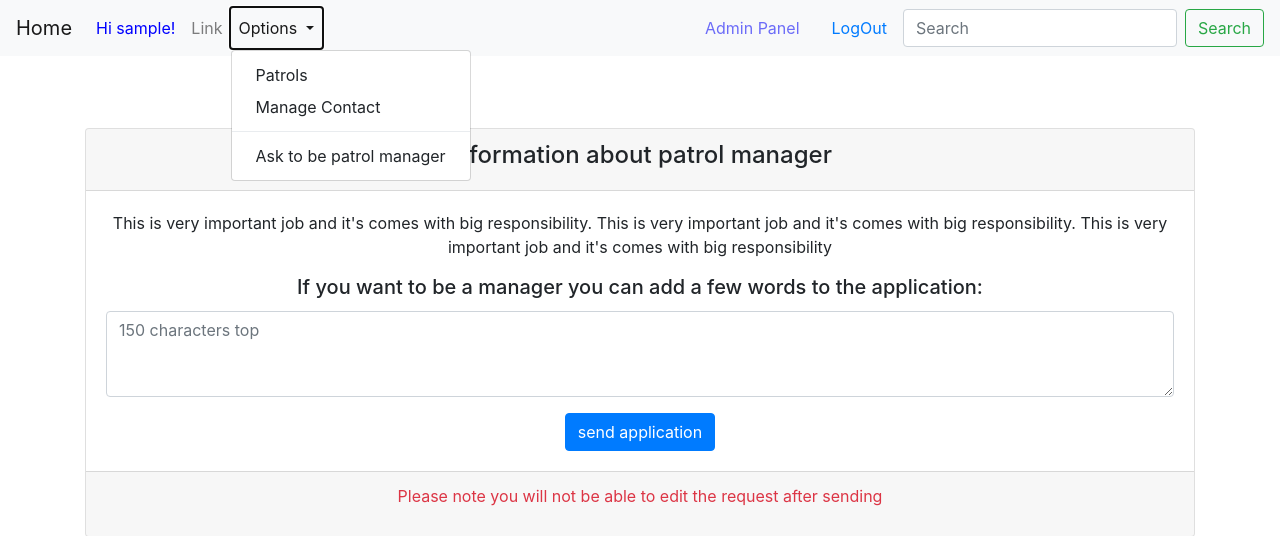
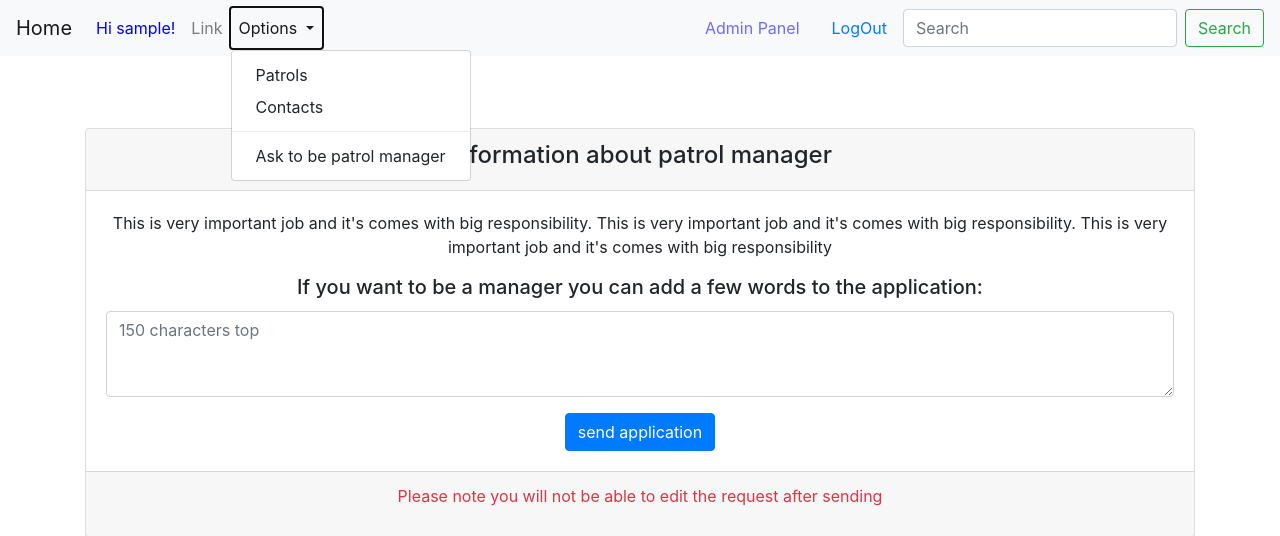
Before and after one commit to bilbisli/SecureCity, a Django app: page /becomePatrolManager/ in a window 1280 px wide, after a click on "Options". Shown: the top 536 px of the page. Run offline with Django 4.2, Linux system fonts and the light colour scheme; the visitor is signed in with stand-in values (Sample User, id 1).

Commit message:
BSPM2022T-9

```diff
--- a/SecureCity/HomePage/templates/base.html
+++ b/SecureCity/HomePage/templates/base.html
@@ -46,9 +46,7 @@
                     {% if user.profile.is_patrol_manager %}
                   <a class="dropdown-item" href="{% url 'PatrolManagement' %}">Manage Patrol</a>
                     {% endif %}
-                    {% if user.is_superuser %}
-                  <a class="dropdown-item" href="{% url 'ContactManagement' %}">Manage Contact</a>
-                    {% endif %}
+                  <a class="dropdown-item" href="{% url 'ContactManagement' %}">Contacts</a>
                     {% if not user.profile.is_patrol_manager %}
                   <div class="dropdown-divider"></div>
                   <a class="dropdown-item" href="{% url 'becomePatrolManager' %}">Ask to be patrol manager</a>
```
